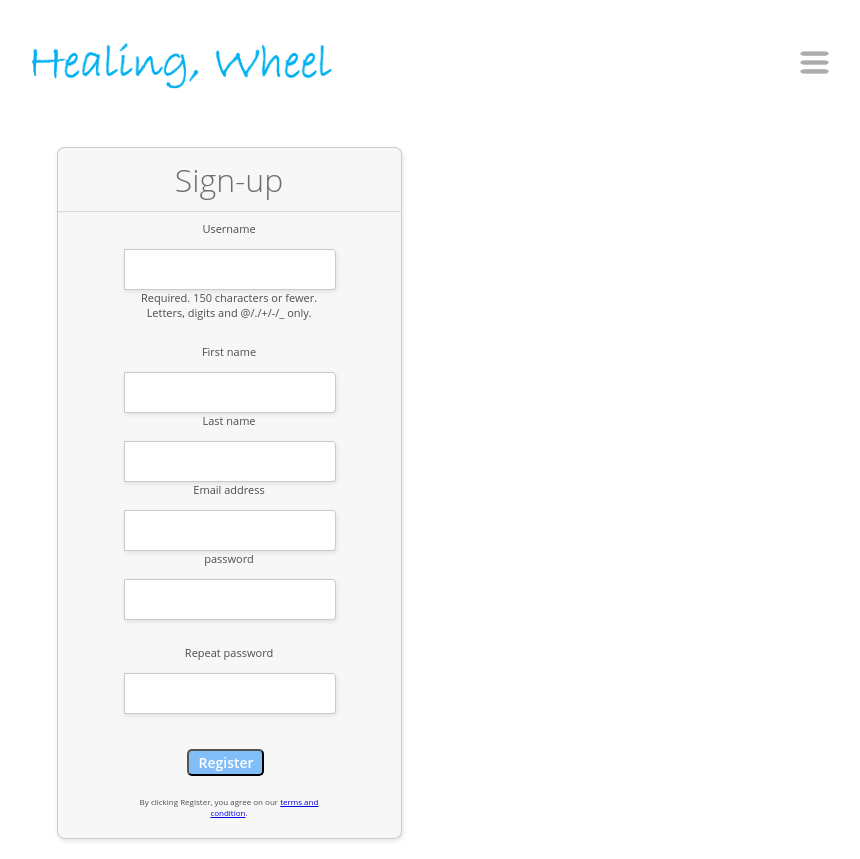
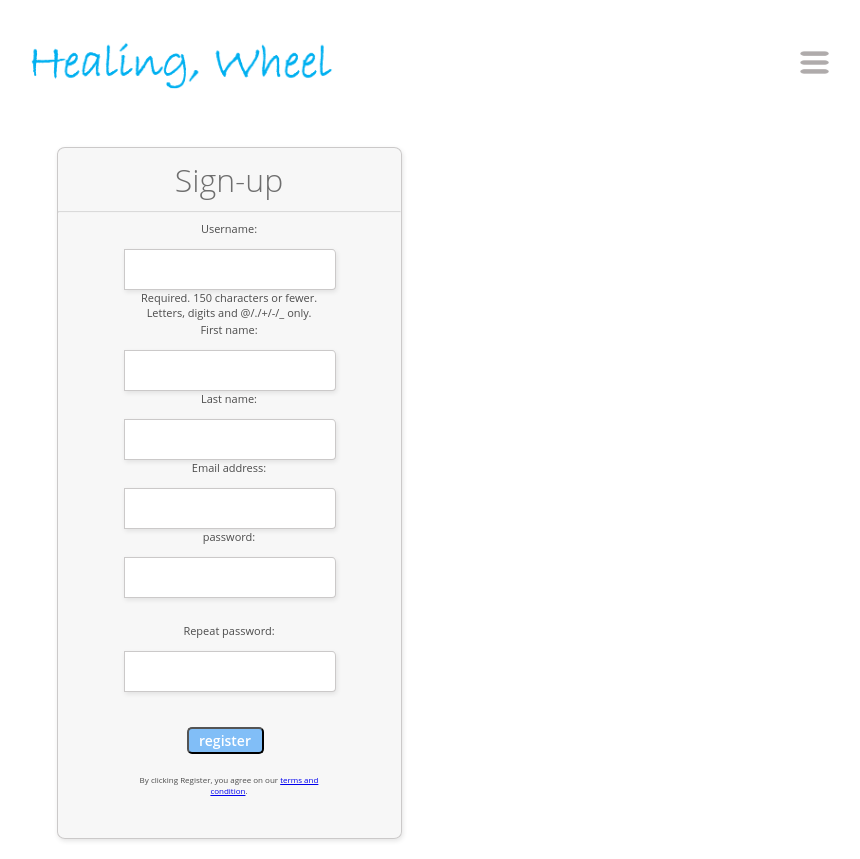
Before and after one commit to qkrwjdan/healingWheel, a Django app: page /accounts/register/ in a window 1280 px wide. Shown: the whole page, without its empty margins (411-1271 px from the left). Run offline with Django 3.2, Linux system fonts and the light colour scheme.

Commit message:
Update register.html

```diff
--- a/accounts/templates/registration/register.html
+++ b/accounts/templates/registration/register.html
@@ -193,18 +193,9 @@
 
     <form method = "post">
     <center>
+      {{form.as_p}}
       {% csrf_token%}
-      <p><label for="id_username">Username</label> <input type="text" name="username" maxlength="150" required id="id_username" /> <span class="helptext">Required. 150 characters or fewer. Letters, digits and @/./+/-/_ only.</span></p>
-      <br>
-      <br>
-      <p><label for="id_first_name">First name</label> <input type="text" name="first_name" maxlength="30" id="id_first_name" /></p>
-      <p><label for="id_last_name">Last name</label> <input type="text" name="last_name" maxlength="150" id="id_last_name" /></p>
-      <p><label for="id_email">Email address</label> <input type="email" name="email" maxlength="254" id="id_email" /></p>
-      <p><label for="id_password">password</label> <input type="password" name="password" required id="id_password" /></p>
-      <p><label for="id_password2">Repeat password</label> <input type="password" name="password2" required id="id_password2" /></p>
-
-      <input type='hidden' name='csrfmiddlewaretoken' value='WgTKCHboBYoAsngzBUArJMc9jytGIqqtiwgHpSBWuKYPNHDWPzvyLa6n8GOJVyGm' />
-      <input type="submit" class="button" name="" value="Register">
+      <input type="submit" class='button' name="" value="register">
 
     </center>
     <center>
```
